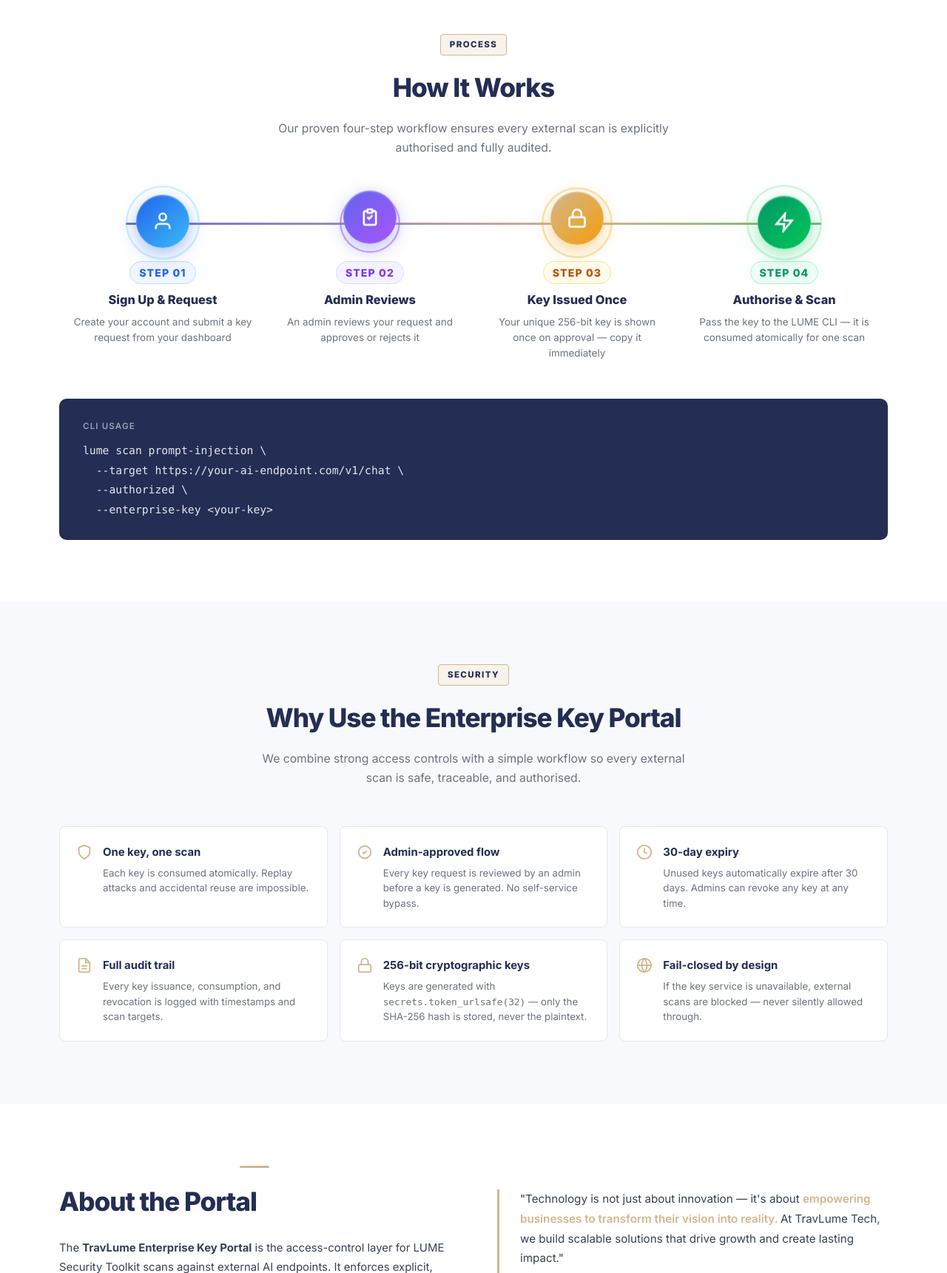
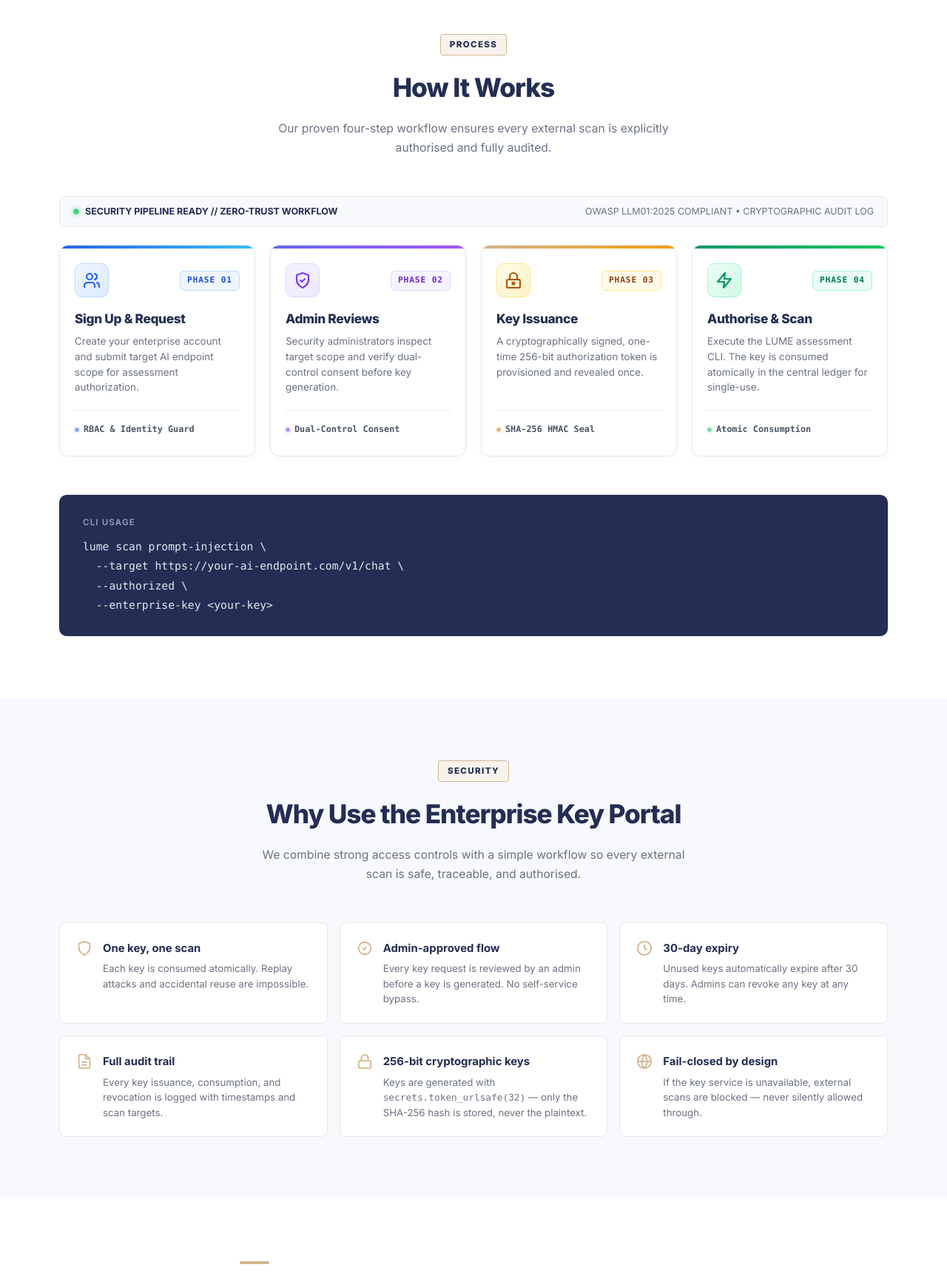
Before and after one commit to Gaganbtech/LUME-Security, a Python web app: template enterprise-key-service/ks/templates/index.html in a window 1280 px wide. Shown: the part 666-2387 px from the top of the page at 74% size. Run offline with Jinja, Linux system fonts and the light colour scheme; the template is opened without the code that fills it, so the values that code supplies are empty.

Commit message:
feat(ui): redesign How It Works into an enterprise production-grade security pipeline

```diff
--- a/enterprise-key-service/ks/templates/index.html
+++ b/enterprise-key-service/ks/templates/index.html
@@ -156,100 +156,124 @@
     .text-center { text-align:center; }
     .gold-bar { width:40px; height:3.5px; background:var(--gold); border-radius:2px; margin:0 auto 16px; }
 
-    /* ── How it works (numbered steps with animated colorful circles + flowing line) */
-    .steps-row {
-      display:flex; gap:0; align-items:flex-start; position:relative;
+    /* ── How it works: Enterprise Security Pipeline (Production-Grade Architecture) */
+    .pipeline-grid {
+      display:grid; grid-template-columns:repeat(4, 1fr); gap:20px;
+      position:relative; margin-top:24px;
     }
-    .steps-row::before {
-      content:''; position:absolute; top:36px; left:8%; right:8%;
-      height:3px;
-      background: linear-gradient(90deg, #2563EB 0%, #6366F1 30%, #D2B68D 65%, #00C758 100%);
-      background-size: 200% 100%;
-      animation: lineGradientFlow 5s linear infinite;
-      border-radius: 4px;
-      z-index:0;
+    .pipeline-card {
+      background:#ffffff; border:1px solid #e5e7eb; border-radius:12px;
+      padding:24px 20px; position:relative; overflow:hidden;
+      display:flex; flex-direction:column; justify-content:space-between;
+      transition:all .3s cubic-bezier(0.16, 1, 0.3, 1);
+      box-shadow:0 2px 8px rgba(0,0,0,0.03);
     }
-    .step {
-      flex:1; text-align:center; position:relative; z-index:1; padding:0 18px;
-      transition: transform .25s ease;
+    .pipeline-card::before {
+      content:''; position:absolute; top:0; left:0; right:0; height:3.5px;
+      transition:height .25s ease;
     }
-    .step:hover {
-      transform: translateY(-5px);
+    .pipeline-card:hover {
+      transform:translateY(-6px);
+      box-shadow:0 16px 32px -8px rgba(36,45,83,0.12), 0 4px 12px rgba(0,0,0,0.04);
     }
-    .step-circle-wrapper {
-      position:relative; display:inline-block; margin-bottom:16px;
-    }
-    .step-circle {
-      width:72px; height:72px; border-radius:50%;
-      display:inline-flex; align-items:center; justify-content:center;
-      position:relative; z-index:2;
-      transition: transform .35s cubic-bezier(0.34, 1.56, 0.64, 1), box-shadow .3s ease;
-      cursor:pointer;
-    }
-    .step:hover .step-circle {
-      transform: scale(1.14) rotate(4deg);
-    }
-    .step-pulse-ring {
-      position:absolute; inset:-8px; border-radius:50%;
-      border:2px solid; opacity:0.4;
-      animation: pulseWave 2.8s cubic-bezier(0.4, 0, 0.6, 1) infinite;
-      pointer-events:none; z-index:1;
+    .pipeline-card:hover::before {
+      height:5px;
     }
 
-    /* Individual vibrant step themes */
-    .step-1 .step-circle {
-      background: linear-gradient(135deg, #2563EB 0%, #38BDF8 100%);
-      box-shadow: 0 8px 24px rgba(37, 99, 235, 0.42), inset 0 1px 2px rgba(255,255,255,0.5);
-      animation: floatStep 3.6s ease-in-out infinite 0s;
+    /* Phase 01: Blue */
+    .pipeline-step-1::before { background:linear-gradient(90deg, #2563EB, #38BDF8); }
+    .pipeline-step-1:hover { border-color:#93c5fd; }
+    .pipeline-step-1 .icon-squircle {
+      background:linear-gradient(135deg, #eff6ff 0%, #dbeafe 100%);
+      border:1px solid #bfdbfe; color:#2563EB;
     }
-    .step-1 .step-pulse-ring { border-color: #38BDF8; animation-delay: 0s; }
-    .step-1 .step-num-label { color: #2563EB; background: #eff6ff; border: 1px solid #bfdbfe; }
+    .pipeline-step-1 .phase-tag { color:#1d4ed8; background:#eff6ff; border:1px solid #bfdbfe; }
+    .pipeline-step-1 .dot { background:#2563EB; box-shadow:0 0 6px rgba(37,99,235,0.6); }
 
-    .step-2 .step-circle {
-      background: linear-gradient(135deg, #6366F1 0%, #A855F7 100%);
-      box-shadow: 0 8px 24px rgba(99, 102, 241, 0.42), inset 0 1px 2px rgba(255,255,255,0.5);
-      animation: floatStep 3.6s ease-in-out infinite 0.9s;
+    /* Phase 02: Violet/Purple */
+    .pipeline-step-2::before { background:linear-gradient(90deg, #6366F1, #A855F7); }
+    .pipeline-step-2:hover { border-color:#c4b5fd; }
+    .pipeline-step-2 .icon-squircle {
+      background:linear-gradient(135deg, #f5f3ff 0%, #ede9fe 100%);
+      border:1px solid #ddd6fe; color:#7C3AED;
     }
-    .step-2 .step-pulse-ring { border-color: #A855F7; animation-delay: 0.9s; }
-    .step-2 .step-num-label { color: #7C3AED; background: #f5f3ff; border: 1px solid #ddd6fe; }
+    .pipeline-step-2 .phase-tag { color:#6d28d9; background:#f5f3ff; border:1px solid #ddd6fe; }
+    .pipeline-step-2 .dot { background:#7C3AED; box-shadow:0 0 6px rgba(124,58,237,0.6); }
 
-    .step-3 .step-circle {
-      background: linear-gradient(135deg, #D2B68D 0%, #F59E0B 100%);
-      box-shadow: 0 8px 24px rgba(245, 158, 11, 0.45), inset 0 1px 2px rgba(255,255,255,0.5);
-      animation: floatStep 3.6s ease-in-out infinite 1.8s;
+    /* Phase 03: TravLume Gold */
+    .pipeline-step-3::before { background:linear-gradient(90deg, #D2B68D, #F59E0B); }
+    .pipeline-step-3:hover { border-color:#fde68a; }
+    .pipeline-step-3 .icon-squircle {
+      background:linear-gradient(135deg, #fefce8 0%, #fef3c7 100%);
+      border:1px solid #fde68a; color:#B45309;
     }
-    .step-3 .step-pulse-ring { border-color: #F59E0B; animation-delay: 1.8s; }
-    .step-3 .step-num-label { color: #B45309; background: #fffbeb; border: 1px solid #fde68a; }
+    .pipeline-step-3 .phase-tag { color:#92400e; background:#fffbeb; border:1px solid #fde68a; }
+    .pipeline-step-3 .dot { background:#D97706; box-shadow:0 0 6px rgba(217,119,6,0.6); }
 
-    .step-4 .step-circle {
-      background: linear-gradient(135deg, #059669 0%, #00C758 100%);
-      box-shadow: 0 8px 24px rgba(0, 199, 88, 0.42), inset 0 1px 2px rgba(255,255,255,0.5);
-      animation: floatStep 3.6s ease-in-out infinite 2.7s;
+    /* Phase 04: Cyber Emerald */
+    .pipeline-step-4::before { background:linear-gradient(90deg, #059669, #00C758); }
+    .pipeline-step-4:hover { border-color:#a7f3d0; }
+    .pipeline-step-4 .icon-squircle {
+      background:linear-gradient(135deg, #ecfdf5 0%, #d1fae5 100%);
+      border:1px solid #a7f3d0; color:#059669;
     }
-    .step-4 .step-pulse-ring { border-color: #00C758; animation-delay: 2.7s; }
-    .step-4 .step-num-label { color: #059669; background: #ecfdf5; border: 1px solid #a7f3d0; }
+    .pipeline-step-4 .phase-tag { color:#047857; background:#ecfdf5; border:1px solid #a7f3d0; }
+    .pipeline-step-4 .dot { background:#00C758; box-shadow:0 0 6px rgba(0,199,88,0.7); }
 
-    @keyframes floatStep {
-      0%, 100% { transform: translateY(0); }
-      50% { transform: translateY(-8px); }
+    .card-top {
+      display:flex; justify-content:space-between; align-items:center; margin-bottom:18px;
     }
-    @keyframes pulseWave {
-      0% { transform: scale(0.92); opacity: 0.7; }
-      50% { transform: scale(1.18); opacity: 0.15; }
-      100% { transform: scale(0.92); opacity: 0.7; }
+    .icon-squircle {
+      width:46px; height:46px; border-radius:10px;
+      display:flex; align-items:center; justify-content:center;
+      transition:transform .3s cubic-bezier(0.34, 1.56, 0.64, 1);
     }
-    @keyframes lineGradientFlow {
-      0% { background-position: 0% 50%; }
-      100% { background-position: 200% 50%; }
+    .pipeline-card:hover .icon-squircle {
+      transform:scale(1.1) rotate(3deg);
+    }
+    .phase-tag {
+      font-size:.7rem; font-weight:800; letter-spacing:.08em;
+      text-transform:uppercase; padding:3px 9px; border-radius:6px;
+      font-family:'JetBrains Mono','Consolas',monospace;
+    }
+    .pipeline-title {
+      font-size:1.08rem; font-weight:800; color:var(--navy);
+      letter-spacing:-.02em; margin-bottom:8px; line-height:1.3;
+    }
+    .pipeline-desc {
+      font-size:.84rem; color:var(--muted); line-height:1.55; margin-bottom:20px;
+    }
+    .pipeline-footer {
+      border-top:1px dashed #e5e7eb; padding-top:12px; margin-top:auto;
+    }
+    .tech-spec {
+      font-size:.74rem; font-weight:700; color:#4b5563;
+      display:inline-flex; align-items:center; gap:6px;
+      font-family:'JetBrains Mono','Consolas',monospace;
+    }
+    .tech-spec .dot {
+      width:6px; height:6px; border-radius:50%; display:inline-block;
+      animation:dotPulse 2s ease-in-out infinite;
+    }
+    @keyframes dotPulse {
+      0%, 100% { opacity:1; transform:scale(1); }
+      50% { opacity:.4; transform:scale(0.85); }
     }
 
-    .step-num-label {
-      font-size:.88rem; font-weight:800; letter-spacing:.08em;
-      margin-bottom:8px; display:inline-block;
-      padding:3px 12px; border-radius:20px;
+    /* Workflow pipeline line ribbon */
+    .pipeline-stream-bar {
+      display:flex; align-items:center; justify-content:space-between;
+      background:#f8f9fc; border:1px solid #e5e7eb; border-radius:8px;
+      padding:10px 18px; margin-bottom:24px; font-size:.78rem; color:var(--muted);
     }
-    .step-title { font-size:1.02rem; font-weight:800; color:var(--navy); margin-bottom:6px; }
-    .step-desc { font-size:.84rem; color:var(--muted); line-height:1.55; }
+    .stream-status {
+      display:inline-flex; align-items:center; gap:8px; font-weight:700; color:var(--navy);
+    }
+    .stream-pulse {
+      width:8px; height:8px; border-radius:50%; background:#00C758;
+      box-shadow:0 0 8px rgba(0,199,88,0.8);
+      animation:dotPulse 1.8s infinite;
+    }
 
     /* ── Why cards (matching "Why Choose TravLume" screenshot style) */
     .why-section { background:var(--light); }
@@ -314,15 +338,15 @@
     }
 
     /* ── Responsive ─────────────────────────────────────────────── */
-    @media(max-width:900px) {
+    @media(max-width:960px) {
       .nav { padding:0 20px; }
       .hero { padding:56px 20px; }
       .hero-inner { flex-direction:column; gap:36px; }
       .hero-headline { font-size:2.6rem; }
       section { padding:56px 20px; }
       .why-grid { grid-template-columns:1fr 1fr; }
-      .steps-row { flex-direction:column; gap:28px; }
-      .steps-row::before { display:none; }
+      .pipeline-grid { grid-template-columns:1fr 1fr; gap:16px; }
+      .pipeline-stream-bar { flex-direction:column; gap:8px; text-align:center; }
       .footer-top { grid-template-columns:1fr 1fr; gap:32px; padding:40px 20px 28px; }
       .footer-bottom { padding:16px 20px; flex-direction:column; text-align:center; }
       .footer-wordmark { display:none; }
@@ -330,6 +354,7 @@
     @media(max-width:600px) {
       .nav-links { display:none; }
       .why-grid { grid-template-columns:1fr; }
+      .pipeline-grid { grid-template-columns:1fr; }
       .footer-top { grid-template-columns:1fr; }
       .hero-btns .btn { width:100%; justify-content:center; }
     }
@@ -393,73 +418,95 @@
       </p>
     </div>
 
-    <div class="steps-row">
+    <div class="pipeline-stream-bar">
+      <div class="stream-status">
+        <span class="stream-pulse"></span>
+        <span>SECURITY PIPELINE READY // ZERO-TRUST WORKFLOW</span>
+      </div>
+      <div>
+        <span>OWASP LLM01:2025 COMPLIANT &bull; CRYPTOGRAPHIC AUDIT LOG</span>
+      </div>
+    </div>
 
-      <div class="step step-1">
-        <div class="step-circle-wrapper">
-          <div class="step-pulse-ring"></div>
-          <div class="step-circle">
-            <svg width="28" height="28" viewBox="0 0 24 24" fill="none" stroke="#fff" stroke-width="2.3">
-              <path d="M20 21v-2a4 4 0 0 0-4-4H8a4 4 0 0 0-4 4v2"/><circle cx="12" cy="7" r="4"/>
+    <div class="pipeline-grid">
+
+      <!-- Phase 01 -->
+      <div class="pipeline-card pipeline-step-1">
+        <div class="card-top">
+          <div class="icon-squircle">
+            <svg width="24" height="24" viewBox="0 0 24 24" fill="none" stroke="currentColor" stroke-width="2.2" stroke-linecap="round" stroke-linejoin="round">
+              <path d="M16 21v-2a4 4 0 0 0-4-4H6a4 4 0 0 0-4 4v2"/><circle cx="9" cy="7" r="4"/><path d="M22 21v-2a4 4 0 0 0-3-3.87"/><path d="M16 3.13a4 4 0 0 1 0 7.75"/>
             </svg>
           </div>
+          <span class="phase-tag">PHASE 01</span>
         </div>
-        <div>
-          <span class="step-num-label">STEP 01</span>
+        <h3 class="pipeline-title">Sign Up &amp; Request</h3>
+        <p class="pipeline-desc">Create your enterprise account and submit target AI endpoint scope for assessment authorization.</p>
+        <div class="pipeline-footer">
+          <span class="tech-spec">
+            <span class="dot"></span> RBAC &amp; Identity Guard
+          </span>
         </div>
-        <div class="step-title">Sign Up &amp; Request</div>
-        <div class="step-desc">Create your account and submit a key request from your dashboard</div>
       </div>
 
-      <div class="step step-2">
-        <div class="step-circle-wrapper">
-          <div class="step-pulse-ring"></div>
-          <div class="step-circle">
-            <svg width="28" height="28" viewBox="0 0 24 24" fill="none" stroke="#fff" stroke-width="2.3">
-              <path d="M9 5H7a2 2 0 0 0-2 2v12a2 2 0 0 0 2 2h10a2 2 0 0 0 2-2V7a2 2 0 0 0-2-2h-2"/>
-              <rect x="9" y="3" width="6" height="4" rx="1"/>
-              <path d="M9 12l2 2 4-4"/>
+      <!-- Phase 02 -->
+      <div class="pipeline-card pipeline-step-2">
+        <div class="card-top">
+          <div class="icon-squircle">
+            <svg width="24" height="24" viewBox="0 0 24 24" fill="none" stroke="currentColor" stroke-width="2.2" stroke-linecap="round" stroke-linejoin="round">
+              <path d="M12 22s8-4 8-10V5l-8-3-8 3v7c0 6 8 10 8 10z"/>
+              <path d="m9 12 2 2 4-4"/>
             </svg>
           </div>
+          <span class="phase-tag">PHASE 02</span>
         </div>
-        <div>
-          <span class="step-num-label">STEP 02</span>
+        <h3 class="pipeline-title">Admin Reviews</h3>
+        <p class="pipeline-desc">Security administrators inspect target scope and verify dual-control consent before key generation.</p>
+        <div class="pipeline-footer">
+          <span class="tech-spec">
+            <span class="dot"></span> Dual-Control Consent
+          </span>
         </div>
-        <div class="step-title">Admin Reviews</div>
-        <div class="step-desc">An admin reviews your request and approves or rejects it</div>
       </div>
 
-      <div class="step step-3">
-        <div class="step-circle-wrapper">
-          <div class="step-pulse-ring"></div>
-          <div class="step-circle">
-            <svg width="28" height="28" viewBox="0 0 24 24" fill="none" stroke="#fff" stroke-width="2.3">
-              <rect x="3" y="11" width="18" height="11" rx="2"/>
+      <!-- Phase 03 -->
+      <div class="pipeline-card pipeline-step-3">
+        <div class="card-top">
+          <div class="icon-squircle">
+            <svg width="24" height="24" viewBox="0 0 24 24" fill="none" stroke="currentColor" stroke-width="2.2" stroke-linecap="round" stroke-linejoin="round">
+              <rect x="3" y="11" width="18" height="11" rx="2" ry="2"/>
               <path d="M7 11V7a5 5 0 0 1 10 0v4"/>
+              <circle cx="12" cy="16" r="1.5"/>
             </svg>
           </div>
+          <span class="phase-tag">PHASE 03</span>
         </div>
-        <div>
-          <span class="step-num-label">STEP 03</span>
+        <h3 class="pipeline-title">Key Issuance</h3>
+        <p class="pipeline-desc">A cryptographically signed, one-time 256-bit authorization token is provisioned and revealed once.</p>
+        <div class="pipeline-footer">
+          <span class="tech-spec">
+            <span class="dot"></span> SHA-256 HMAC Seal
+          </span>
         </div>
-        <div class="step-title">Key Issued Once</div>
-        <div class="step-desc">Your unique 256-bit key is shown once on approval — copy it immediately</div>
       </div>
 
-      <div class="step step-4">
-        <div class="step-circle-wrapper">
-          <div class="step-pulse-ring"></div>
-          <div class="step-circle">
-            <svg width="28" height="28" viewBox="0 0 24 24" fill="none" stroke="#fff" stroke-width="2.3">
+      <!-- Phase 04 -->
+      <div class="pipeline-card pipeline-step-4">
+        <div class="card-top">
+          <div class="icon-squircle">
+            <svg width="24" height="24" viewBox="0 0 24 24" fill="none" stroke="currentColor" stroke-width="2.2" stroke-linecap="round" stroke-linejoin="round">
               <polygon points="13 2 3 14 12 14 11 22 21 10 12 10 13 2"/>
             </svg>
           </div>
+          <span class="phase-tag">PHASE 04</span>
         </div>
-        <div>
-          <span class="step-num-label">STEP 04</span>
+        <h3 class="pipeline-title">Authorise &amp; Scan</h3>
+        <p class="pipeline-desc">Execute the LUME assessment CLI. The key is consumed atomically in the central ledger for single-use.</p>
+        <div class="pipeline-footer">
+          <span class="tech-spec">
+            <span class="dot"></span> Atomic Consumption
+          </span>
         </div>
-        <div class="step-title">Authorise &amp; Scan</div>
-        <div class="step-desc">Pass the key to the LUME CLI — it is consumed atomically for one scan</div>
       </div>
 
     </div>
```
